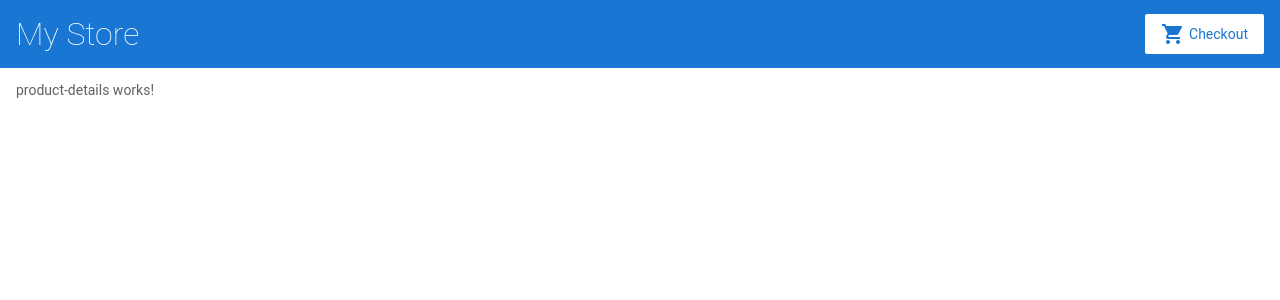
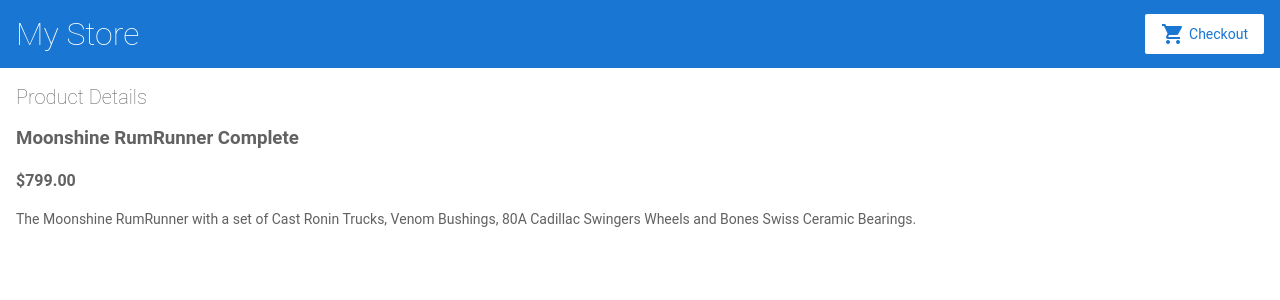
Before and after one commit to mcummings8091/angular-tour-of-heros-app, an Angular app: page /products/1 in a window 1280 px wide. Shown: the top 300 px of the page. Built offline with nearby package versions, Linux system fonts and the light colour scheme.

Commit message:
3 files modified

```diff
--- a/src/app/product-details/product-details.component.html
+++ b/src/app/product-details/product-details.component.html
@@ -1 +1,7 @@
-<p>product-details works!</p>
+<h2>Product Details</h2>
+
+<div *ngIf="product">
+  <h3>{{ product.name }}</h3>
+  <h4>{{ product.price | currency }}</h4>
+  <p>{{ product.description }}</p>
+</div>
--- a/src/app/product-details/product-details.component.ts
+++ b/src/app/product-details/product-details.component.ts
@@ -9,4 +9,13 @@
 })
 export class ProductDetailsComponent {
   product : Product | undefined;
+
+  constructor(private route: ActivatedRoute) {}
+
+  ngOnInit() {
+    const routeParams = this.route.snapshot.paramMap;
+    const productIdFromRoute = Number(routeParams.get('productId'));
+
+    this.product = products.find(product => product.id === productIdFromRoute);
+  }
 }
--- a/src/app/products.ts
+++ b/src/app/products.ts
@@ -10,7 +10,7 @@
     id: 1,
     name: 'Moonshine RumRunner Complete ',
     price: 799,
-    description: 'The Moonshine RumrRunner with a set of Cast Ronin Trucks, Venom Bushings, 80A Cadillac Swingers Wheels and Bones Swiss Ceramic Bearings.'
+    description: 'The Moonshine RumRunner with a set of Cast Ronin Trucks, Venom Bushings, 80A Cadillac Swingers Wheels and Bones Swiss Ceramic Bearings.'
   },
   {
     id: 2,
```
